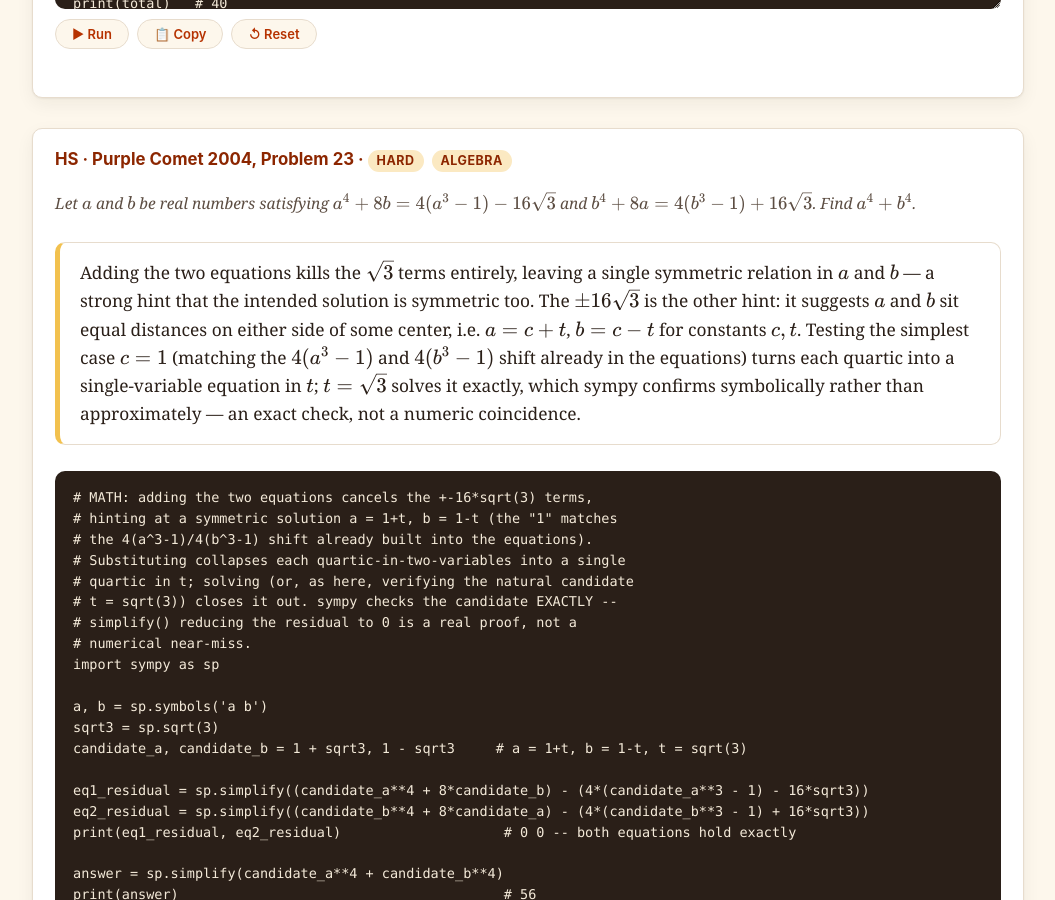
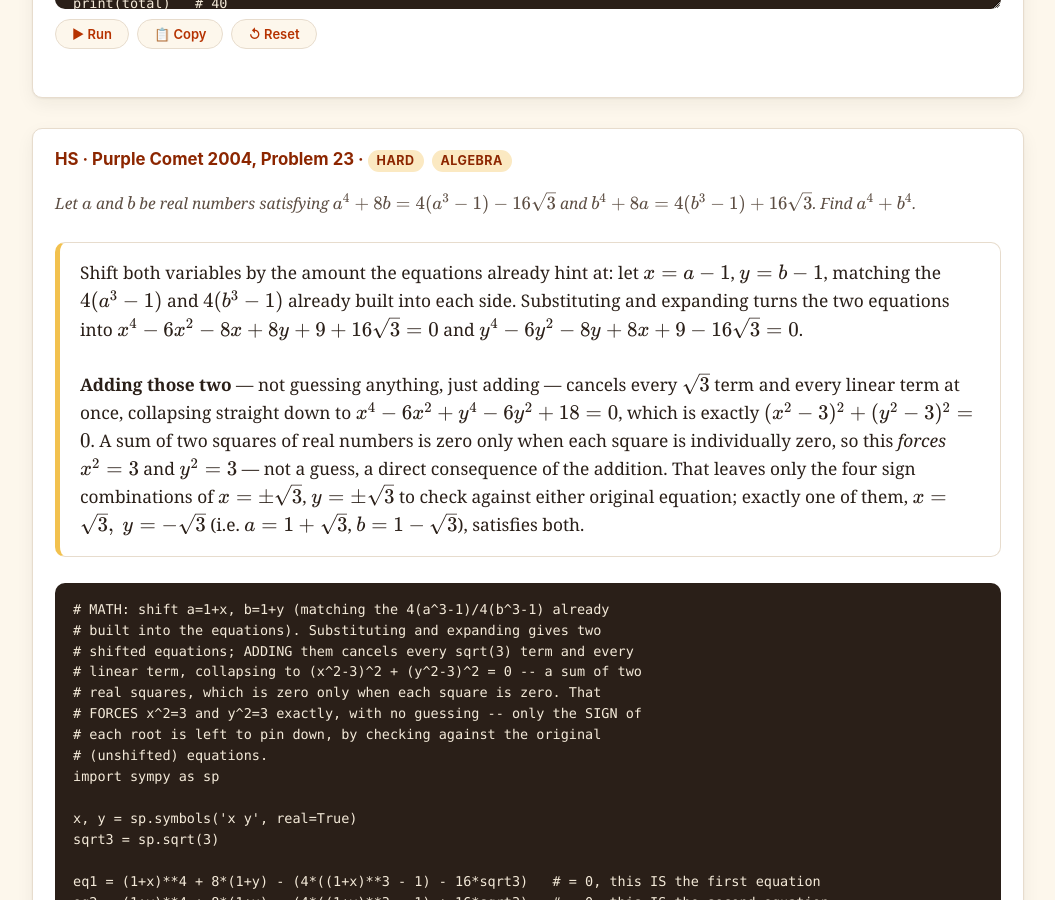
Before and after one commit to nghia71/nghia71.github.io, a Jekyll site: the page built from lesson-1.html, in a window 1280 px wide and 900 px high, scrolled down 50884 px. Shown: the whole window, without its empty margins (112-1167 px from the left). Built offline with Jekyll 4.4.1, drawn with Linux system fonts in a browser that asks for light colours.

Commit message:
Replace HS Problem 23's guess-and-verify with an actual derivation
The previous write-up guessed a=1+t, b=1-t and just verified t=sqrt(3)
worked. Shift by a=1+x, b=1+y instead, keep both shifted equations
symbolic, and ADD them: the sqrt(3) and linear terms cancel completely,
collapsing to (x^2-3)^2+(y^2-3)^2=0. A sum of two real squares is zero
only when each square is zero, so x^2=3 and y^2=3 are forced outright
-- only the sign of each root is left to check against the original
equations. Same final answer (56), now reached by derivation instead
of a lucky guess.

```diff
--- a/lesson-1.html
+++ b/lesson-1.html
@@ -1848,27 +1848,34 @@ print(total)   # 40
 <div class="card example">
 <h3 id="hs-problem-23">HS &middot; Purple Comet 2004, Problem 23 &middot; <span class="tag">Hard</span> <span class="tag">Algebra</span></h3>
 <p class="problem">Let \(a\) and \(b\) be real numbers satisfying \(a^4+8b=4(a^3-1)-16\sqrt3\) and \(b^4+8a=4(b^3-1)+16\sqrt3\). Find \(a^4+b^4\).</p>
-<div class="note math">Adding the two equations kills the \(\sqrt3\) terms entirely, leaving a single symmetric relation in \(a\) and \(b\) &mdash; a strong hint that the intended solution is symmetric too. The \(\pm16\sqrt3\) is the other hint: it suggests \(a\) and \(b\) sit equal distances on either side of some center, i.e. \(a=c+t\), \(b=c-t\) for constants \(c,t\). Testing the simplest case \(c=1\) (matching the \(4(a^3-1)\) and \(4(b^3-1)\) shift already in the equations) turns each quartic into a single-variable equation in \(t\); \(t=\sqrt3\) solves it exactly, which sympy confirms symbolically rather than approximately &mdash; an exact check, not a numeric coincidence.</div>
-<pre><code># MATH: adding the two equations cancels the +-16*sqrt(3) terms,
-# hinting at a symmetric solution a = 1+t, b = 1-t (the "1" matches
-# the 4(a^3-1)/4(b^3-1) shift already built into the equations).
-# Substituting collapses each quartic-in-two-variables into a single
-# quartic in t; solving (or, as here, verifying the natural candidate
-# t = sqrt(3)) closes it out. sympy checks the candidate EXACTLY --
-# simplify() reducing the residual to 0 is a real proof, not a
-# numerical near-miss.
-import sympy as sp
-
-a, b = sp.symbols('a b')
+<div class="note math">Shift both variables by the amount the equations already hint at: let \(x=a-1\), \(y=b-1\), matching the \(4(a^3-1)\) and \(4(b^3-1)\) already built into each side. Substituting and expanding turns the two equations into \(x^4-6x^2-8x+8y+9+16\sqrt3=0\) and \(y^4-6y^2-8y+8x+9-16\sqrt3=0\).<br><br><strong>Adding those two</strong> &mdash; not guessing anything, just adding &mdash; cancels every \(\sqrt3\) term and every linear term at once, collapsing straight down to \(x^4-6x^2+y^4-6y^2+18=0\), which is exactly \((x^2-3)^2+(y^2-3)^2=0\). A sum of two squares of real numbers is zero only when each square is individually zero, so this <em>forces</em> \(x^2=3\) and \(y^2=3\) &mdash; not a guess, a direct consequence of the addition. That leaves only the four sign combinations of \(x=\pm\sqrt3\), \(y=\pm\sqrt3\) to check against either original equation; exactly one of them, \(x=\sqrt3,\ y=-\sqrt3\) (i.e. \(a=1+\sqrt3\), \(b=1-\sqrt3\)), satisfies both.</div>
+<pre><code># MATH: shift a=1+x, b=1+y (matching the 4(a^3-1)/4(b^3-1) already
+# built into the equations). Substituting and expanding gives two
+# shifted equations; ADDING them cancels every sqrt(3) term and every
+# linear term, collapsing to (x^2-3)^2 + (y^2-3)^2 = 0 -- a sum of two
+# real squares, which is zero only when each square is zero. That
+# FORCES x^2=3 and y^2=3 exactly, with no guessing -- only the SIGN of
+# each root is left to pin down, by checking against the original
+# (unshifted) equations.
+import sympy as sp
+
+x, y = sp.symbols('x y', real=True)
 sqrt3 = sp.sqrt(3)
-candidate_a, candidate_b = 1 + sqrt3, 1 - sqrt3     # a = 1+t, b = 1-t, t = sqrt(3)
-
-eq1_residual = sp.simplify((candidate_a**4 + 8*candidate_b) - (4*(candidate_a**3 - 1) - 16*sqrt3))
-eq2_residual = sp.simplify((candidate_b**4 + 8*candidate_a) - (4*(candidate_b**3 - 1) + 16*sqrt3))
-print(eq1_residual, eq2_residual)                    # 0 0 -- both equations hold exactly
-
-answer = sp.simplify(candidate_a**4 + candidate_b**4)
-print(answer)                                        # 56
+
+eq1 = (1+x)**4 + 8*(1+y) - (4*((1+x)**3 - 1) - 16*sqrt3)   # = 0, this IS the first equation
+eq2 = (1+y)**4 + 8*(1+x) - (4*((1+y)**3 - 1) + 16*sqrt3)   # = 0, this IS the second equation
+
+sum_of_squares = sp.expand(eq1 + eq2)
+print(sum_of_squares)                                          # x**4-6x**2+y**4-6y**2+18
+print(sp.factor(sum_of_squares - ((x**2-3)**2 + (y**2-3)**2)))  # 0 -- confirms the identity exactly
+
+# x^2=3 and y^2=3 are forced; only the signs remain -- check every
+# combination against the two ORIGINAL equations (not the sum)
+for xv in (sqrt3, -sqrt3):
+    for yv in (sqrt3, -sqrt3):
+        if sp.simplify(eq1.subs({x: xv, y: yv})) == 0 and sp.simplify(eq2.subs({x: xv, y: yv})) == 0:
+            a_val, b_val = 1 + xv, 1 + yv
+            print(a_val, b_val, sp.simplify(a_val**4 + b_val**4))   # 1+sqrt(3) 1-sqrt(3) 56
 </code></pre>
 </div>
 
```
